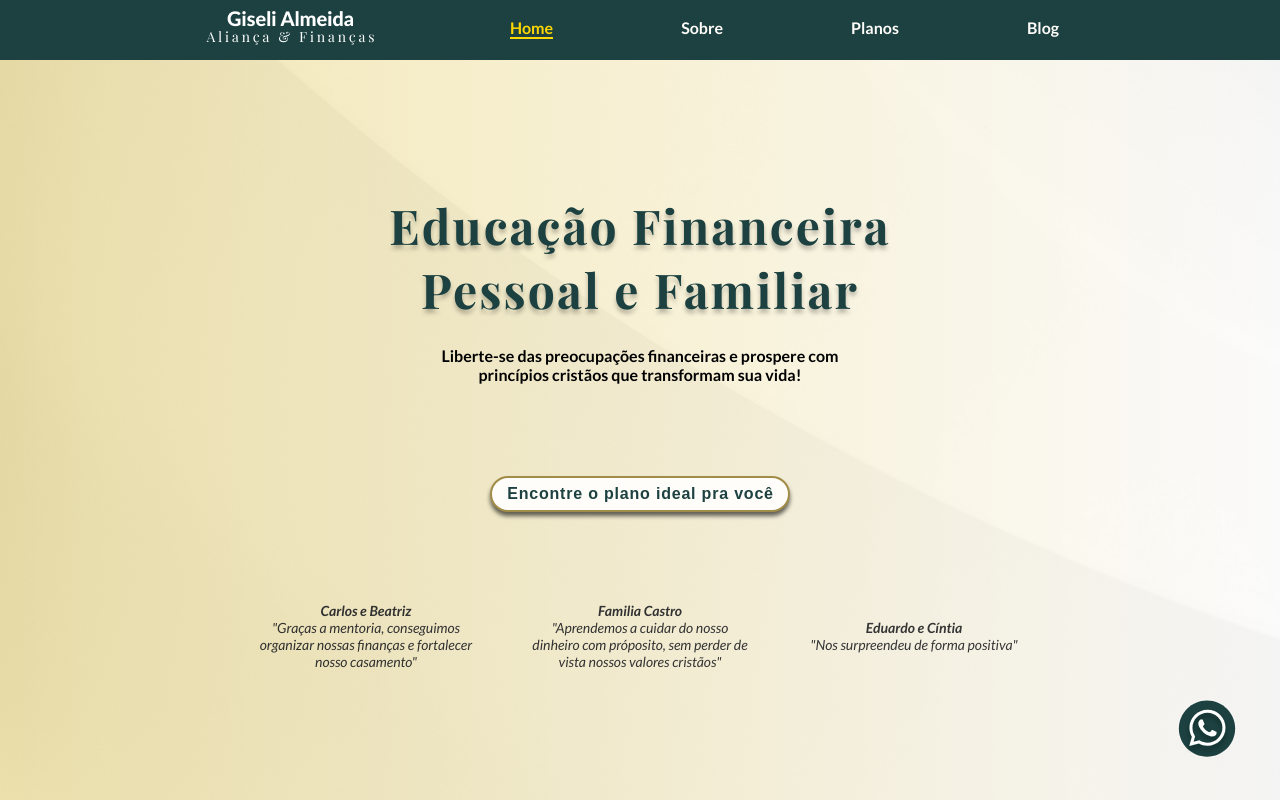
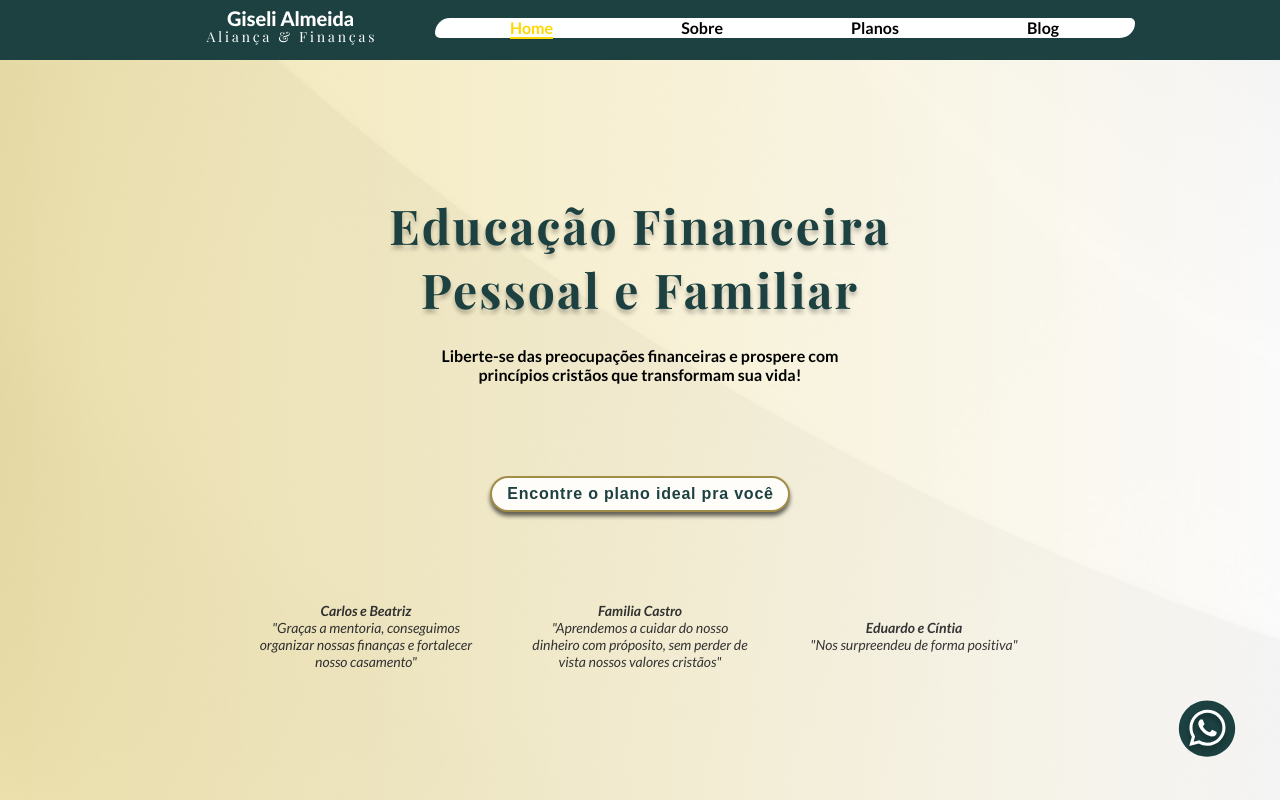
Before and after one commit to Hicaro-Andre/educacao_financeira_web, a React (Vite) app: page / in a window 1280 px wide. Built offline with nearby package versions, Linux system fonts and the light colour scheme; a web font is replaced by a local one.

Commit message:
feat: navbar v1

```diff
--- a/src/styles/NavBar.css
+++ b/src/styles/NavBar.css
@@ -5,7 +5,7 @@ header {
   left: 0;
   width: 100%;
   z-index: 1000;
-  background-color: #1C4140;
+  background: #1C4140;
 }
 
 .menu__nav {
@@ -124,13 +124,14 @@ header {
   .nav {
     display: flex;
     justify-content: center;
-    background: #1C4140;
+    background: #ffff;
     position: relative;
     flex-direction: row;
     padding: 0;
     width: min(90%, 700px);
     border-radius: 15px 5px 15px 5px;
     box-shadow: none;
+
   }
 
   .nav-close {
@@ -146,7 +147,7 @@ header {
   }
 
   .nav li a {
-    color: #FFFDF9;
+    color: black;
     -webkit-text-stroke-width: 0;
     font-size: 1rem;
     transition: all 0.3s ease;
```
